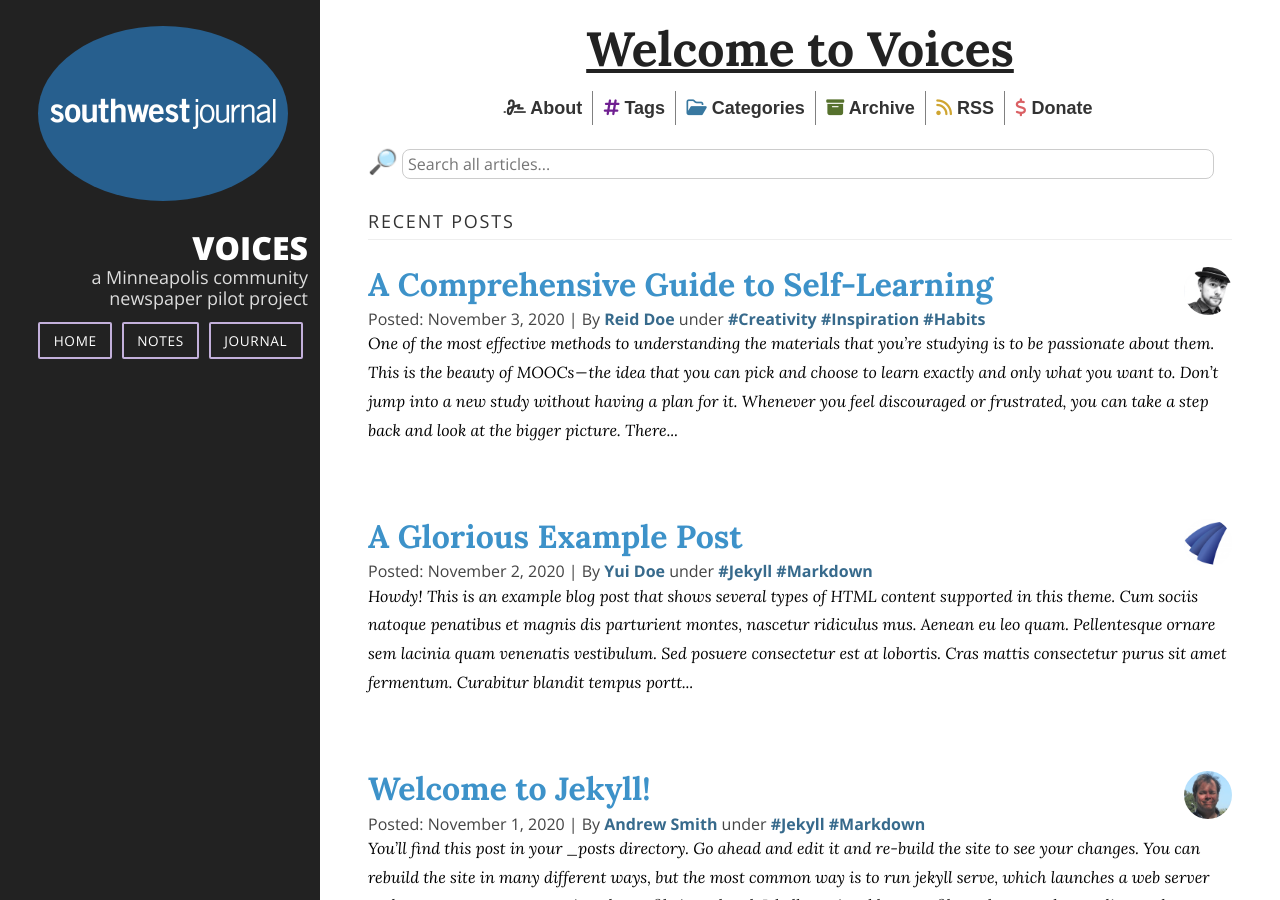
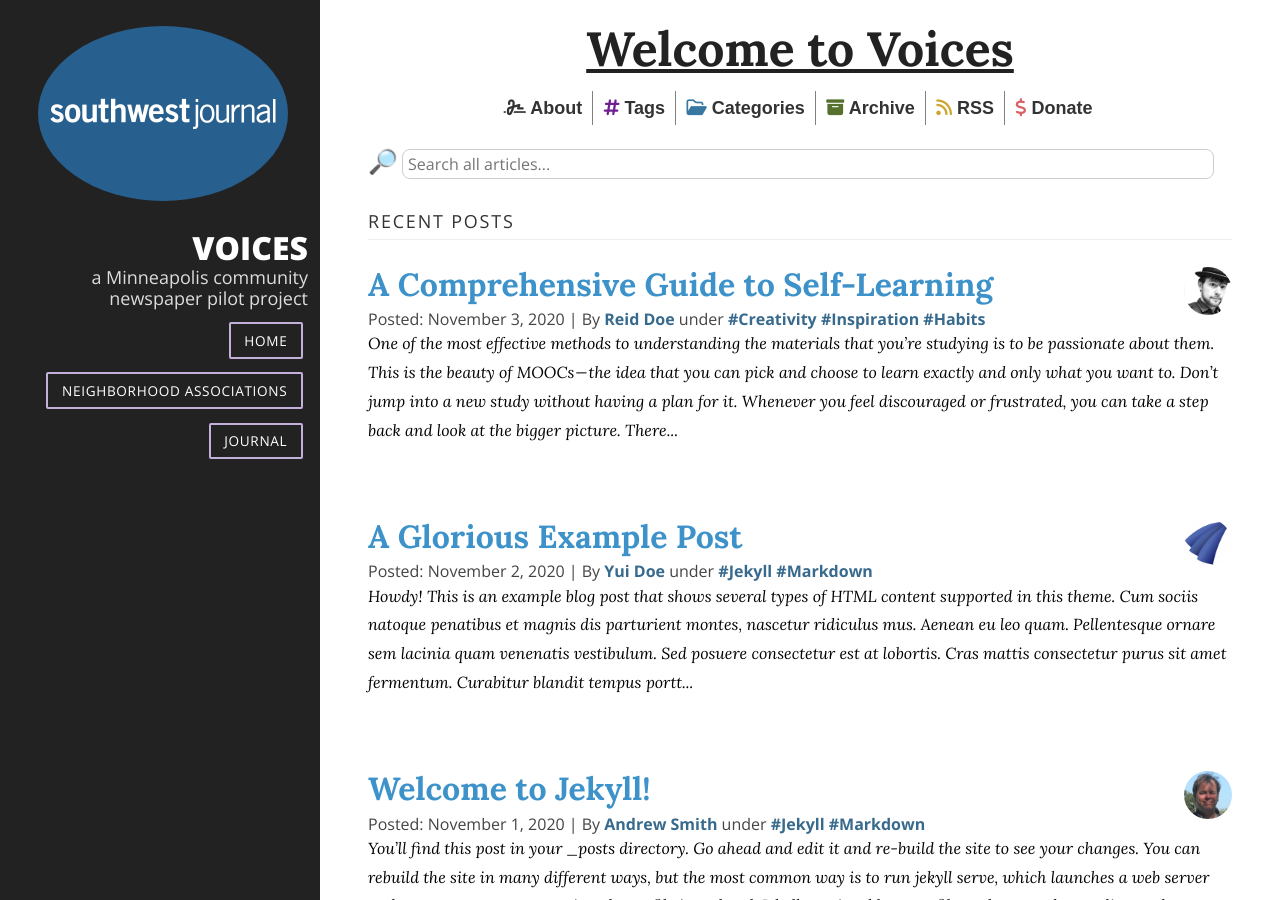
Before and after one commit to stackbit-projects/neat-sparrow-a70ae, a Jekyll site: the page built from index.html, in a window 1280 px wide and 900 px high. Built offline with Jekyll 4.4.1, drawn with Linux system fonts in a browser that asks for light colours; nearby versions of some CDN libraries; the list of posts is cut into pages by our own code.

Commit message:
sidebar.html: changed

```diff
--- a/_includes/sidebar.html
+++ b/_includes/sidebar.html
@@ -16,7 +16,7 @@
                     <a class="pure-button" href="{{site.url}}">Home</a>
                 </li>
                 <li class="nav-item">
-                    <a class="pure-button" href="{{site.url}}/notes">Notes</a>
+                    <a class="pure-button" href="{{site.url}}/notes">Neighborhood Associations</a>
                 </li>
                 <li class="nav-item">
                     <a class="pure-button" href="{{site.url}}/journals">Journal</a>
```
